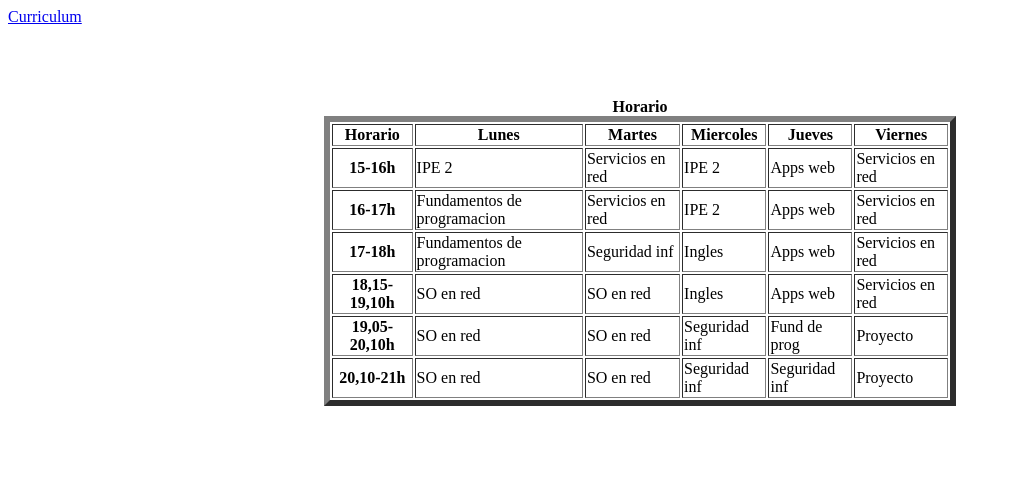
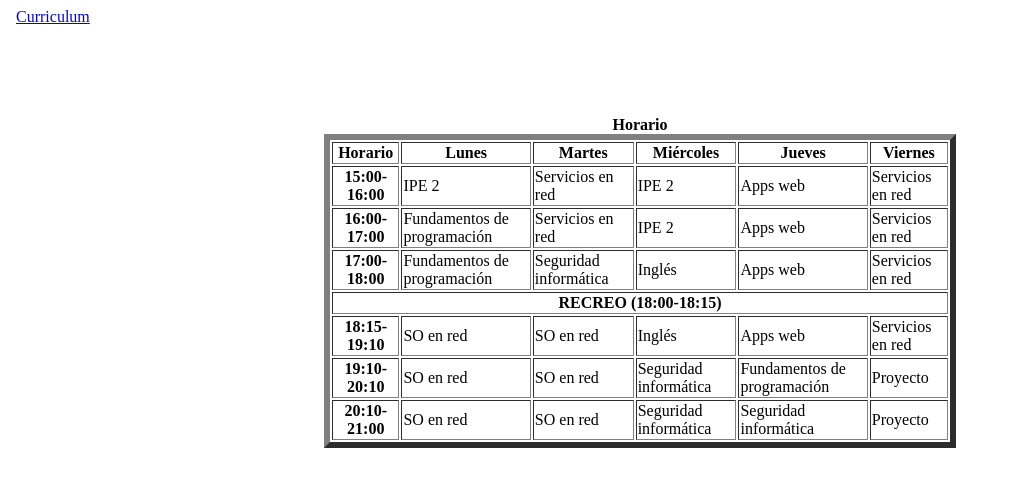
Before and after one commit to rodrigodavante0001/DegadoRomero_Rodrigo_AW, a plain HTML site: page horario.html in a window 1280 px wide. Shown: the whole page, without its empty margins (0-1011 px from the left). Drawn offline with Linux system fonts and the light colour scheme.

Commit message:
Update horario.html

```diff
--- a/horario.html
+++ b/horario.html
@@ -1,93 +1,89 @@
 <!DOCTYPE html>
-<html lang="en">
+<html lang="es">
 <head>
 <meta charset="UTF-8">
 <meta name="viewport" content="width=device-width, initial-scale=1.0">
 <title>Horario</title>
 </head>
 <body>
+
 <a href="index.html">Curriculum</a>
+
 <br><br><br><br><br>
-    <table width=50% align="center" border=6>
+
+<table width="50%" align="center" border="6">
 <caption><b>Horario</b></caption>
+
 <tr>
-        <th>Horario<center></th>
+<th>Horario</th>
 <th>Lunes</th>
 <th>Martes</th>
-        <th>Miercoles</th>
+<th>Miércoles</th>
 <th>Jueves</th>
 <th>Viernes</th>
 </tr>
 
 <tr>
-         <th>15-16h</th>
+<th>15:00-16:00</th>
 <td>IPE 2</td>
 <td>Servicios en red</td>
 <td>IPE 2</td>
 <td>Apps web</td>
 <td>Servicios en red</td>
-
 </tr>
 
 <tr>
-        <th>16-17h</th>
-        <td>Fundamentos de programacion</td>
+<th>16:00-17:00</th>
+<td>Fundamentos de programación</td>
 <td>Servicios en red</td>
 <td>IPE 2</td>
 <td>Apps web</td>
 <td>Servicios en red</td>
-
-     </tr>
-
 </tr>
 
 <tr>
-        <th>17-18h</th>
-        <td>Fundamentos de programacion</td>
-        <td>Seguridad inf</td>
-        <td>Ingles</td>
+<th>17:00-18:00</th>
+<td>Fundamentos de programación</td>
+<td>Seguridad informática</td>
+<td>Inglés</td>
 <td>Apps web</td>
 <td>Servicios en red</td>
-
-     </tr>
-
 </tr>
 
 <tr>
-        <th>18,15-19,10h</th>
-        <td>SO en red</td>
-        <td>SO en red</td>
-        <td>Ingles</td>
-        <td>Apps web</td>
-        <td>Servicios en red</td>
-
-     </tr>
-
+<td colspan="6" align="center">
+<b>RECREO (18:00-18:15)</b>
+</td>
 </tr>
 
 <tr>
-        <th>19,05-20,10h</th>
+<th>18:15-19:10</th>
 <td>SO en red</td>
 <td>SO en red</td>
-        <td>Seguridad inf</td>
-        <td>Fund de prog</td>
-        <td>Proyecto</td>
-
-     </tr>
-
+<td>Inglés</td>
+<td>Apps web</td>
+<td>Servicios en red</td>
 </tr>
 
 <tr>
-        <th>20,10-21h</th>
+<th>19:10-20:10</th>
 <td>SO en red</td>
 <td>SO en red</td>
-        <td>Seguridad inf</td>
-        <td>Seguridad inf</td>
+<td>Seguridad informática</td>
+<td>Fundamentos de programación</td>
 <td>Proyecto</td>
-
 </tr>
 
+<tr>
+<th>20:10-21:00</th>
+<td>SO en red</td>
+<td>SO en red</td>
+<td>Seguridad informática</td>
+<td>Seguridad informática</td>
+<td>Proyecto</td>
+</tr>
 
 </table>
+
 </body>
 </html>
```
Lines whose indentation alone changed are shown as unchanged.
